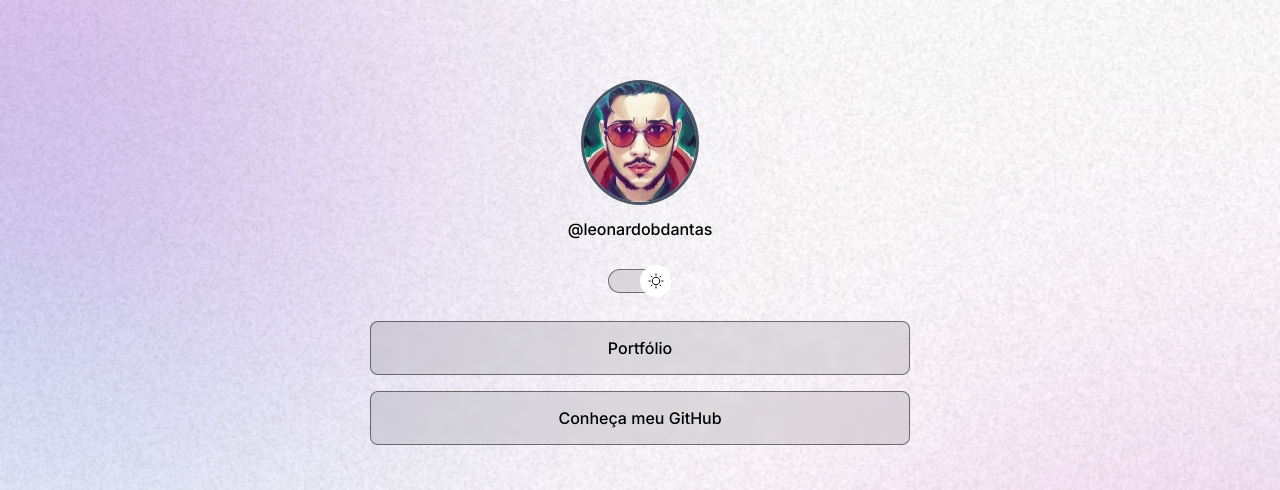
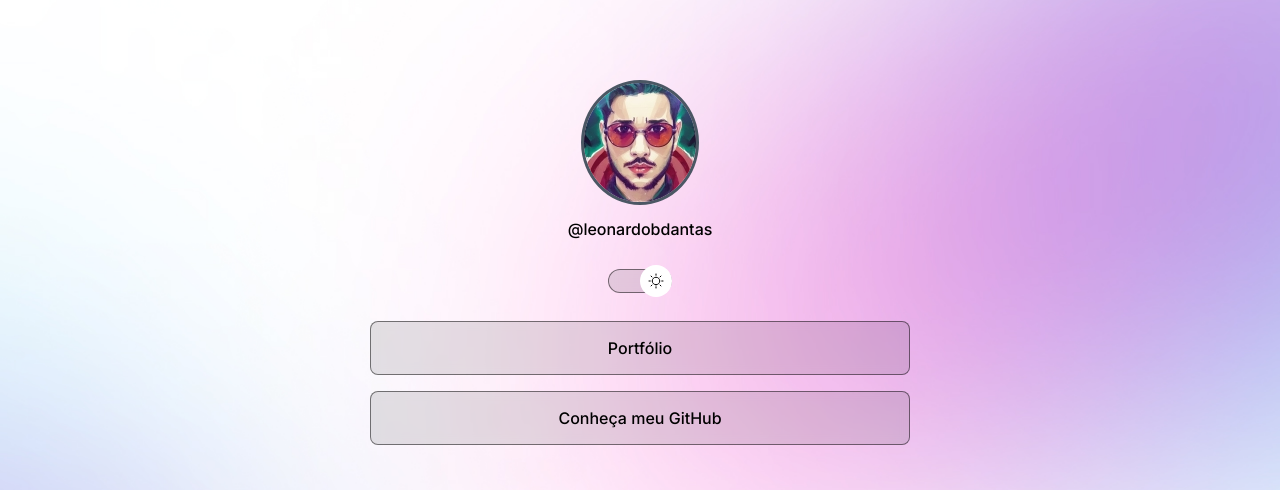
Before and after one commit to leonardobdantas/PristLinks, a plain HTML site: page index.html in a window 1280 px wide. Shown: the top 490 px of the page. Drawn offline with nearby package versions, Linux system fonts and the light colour scheme.

Commit message:
add media queries, backgrounds adds for desktop +

```diff
--- a/style.css
+++ b/style.css
@@ -34,6 +34,7 @@ body {
   ordem do background : color image repeat position/size
   */
   background: var(--bg-url) no-repeat top center/cover;
+  height: 100vh;
 }
 body * {
   font-family: "Inter", sans-serif;
@@ -158,3 +159,13 @@ ul li a:hover {
 #social-links a:hover {
   background: var(--surface-color-social);
 }
+
+/* media{ queries */
+@media (min-width: 700px) {
+  :root {
+    --bg-url: url(./assets/bg-desktop.jpg);
+  }
+  .light {
+    --bg-url: url(./assets/bg-desktop-light.jpg);
+  }
+}
```
